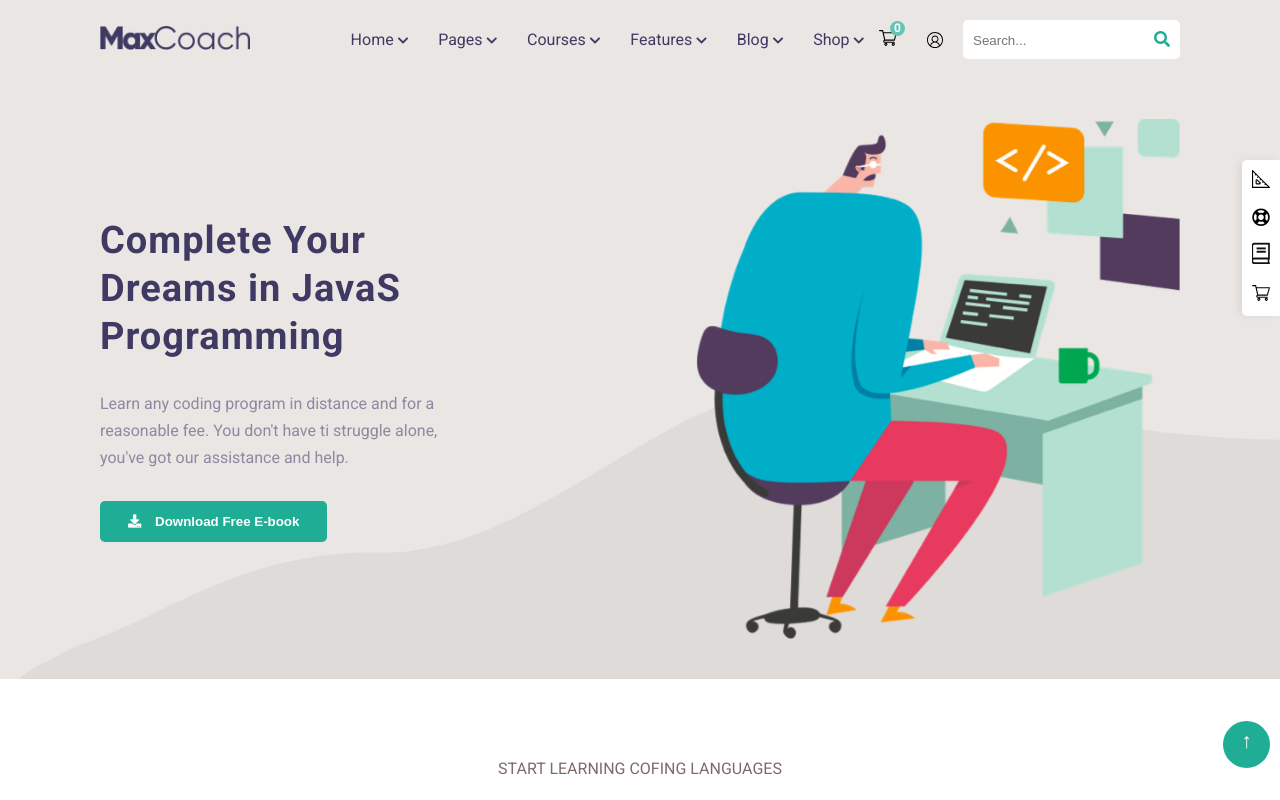
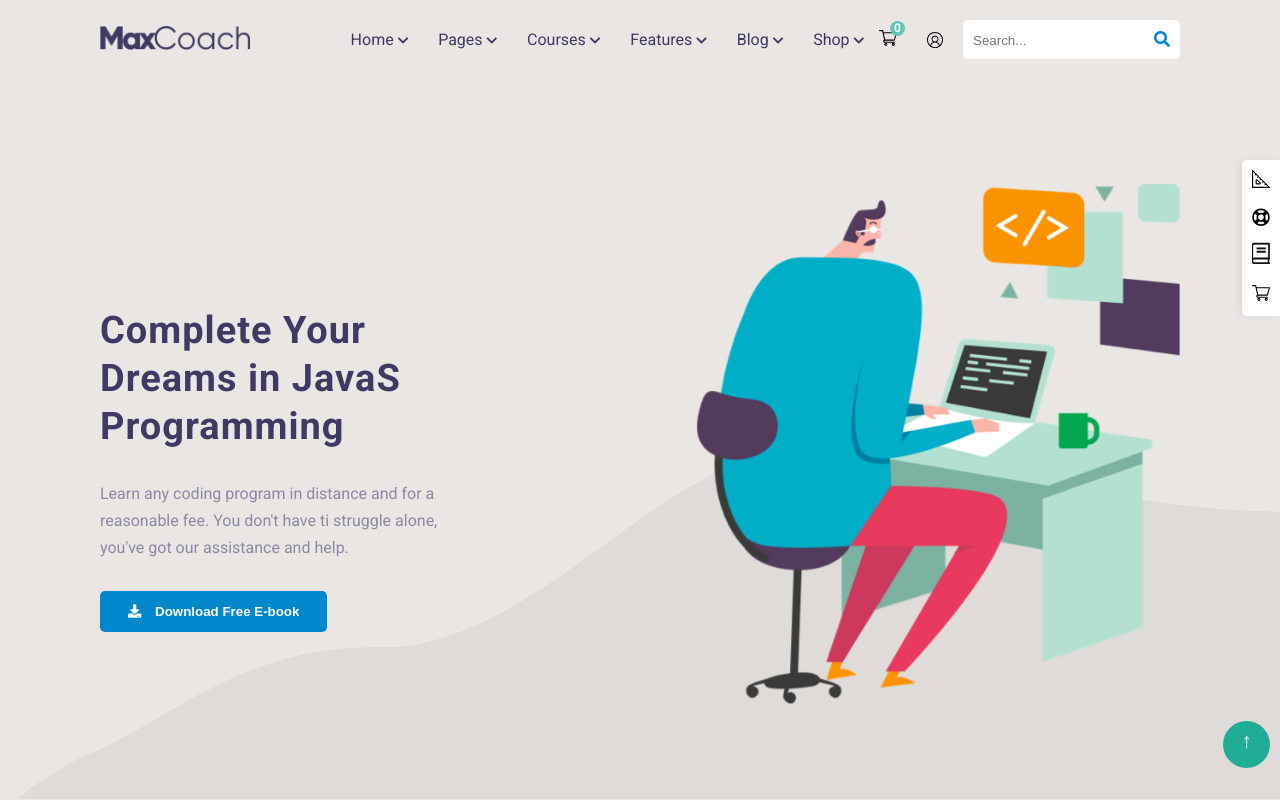
Before and after one commit to maregaale/proj-html-vuejs, a website: page index.html in a window 1280 px wide. Shown: the top 800 px of the page. Drawn offline with nearby package versions, Linux system fonts and the light colour scheme.

Commit message:
aggiornato colore 'primaryColorButtons' come da richiesta cliente

```diff
--- a/src/Partials/_common.scss
+++ b/src/Partials/_common.scss
@@ -14,6 +14,7 @@ body {
 
 header {
     background-color: $colorHeader;
+    height: 100vh;
 }
 
 section {
--- a/src/Partials/_hero.scss
+++ b/src/Partials/_hero.scss
@@ -1,8 +1,8 @@
 .hero {
-  height: 600px;
+  height: calc( 100% - 140px);
   position: relative;
   text-align: right;
-  padding-top: 40px;
+  margin-top: 60px;
 
 
   &::before {
@@ -37,6 +37,7 @@
     img {
       height: 100%;
       position: relative;
+      top: 45px;
     }
   }
 
--- a/src/Partials/_variables.scss
+++ b/src/Partials/_variables.scss
@@ -31,7 +31,7 @@ $colorSocialAndCopyright: #b4b4b4;
 
 
 // colori bottoni
-$primaryColorButtons: #20ad96;
+$primaryColorButtons: #0088CC;
 $secondaryColorButtons: #62c5b5;
 $colorHoverButtons: #3f3a64;
 $secondaryColorHoverButtons: #f8f8f8;
```
Also changed, not shown: dist/app.css.
